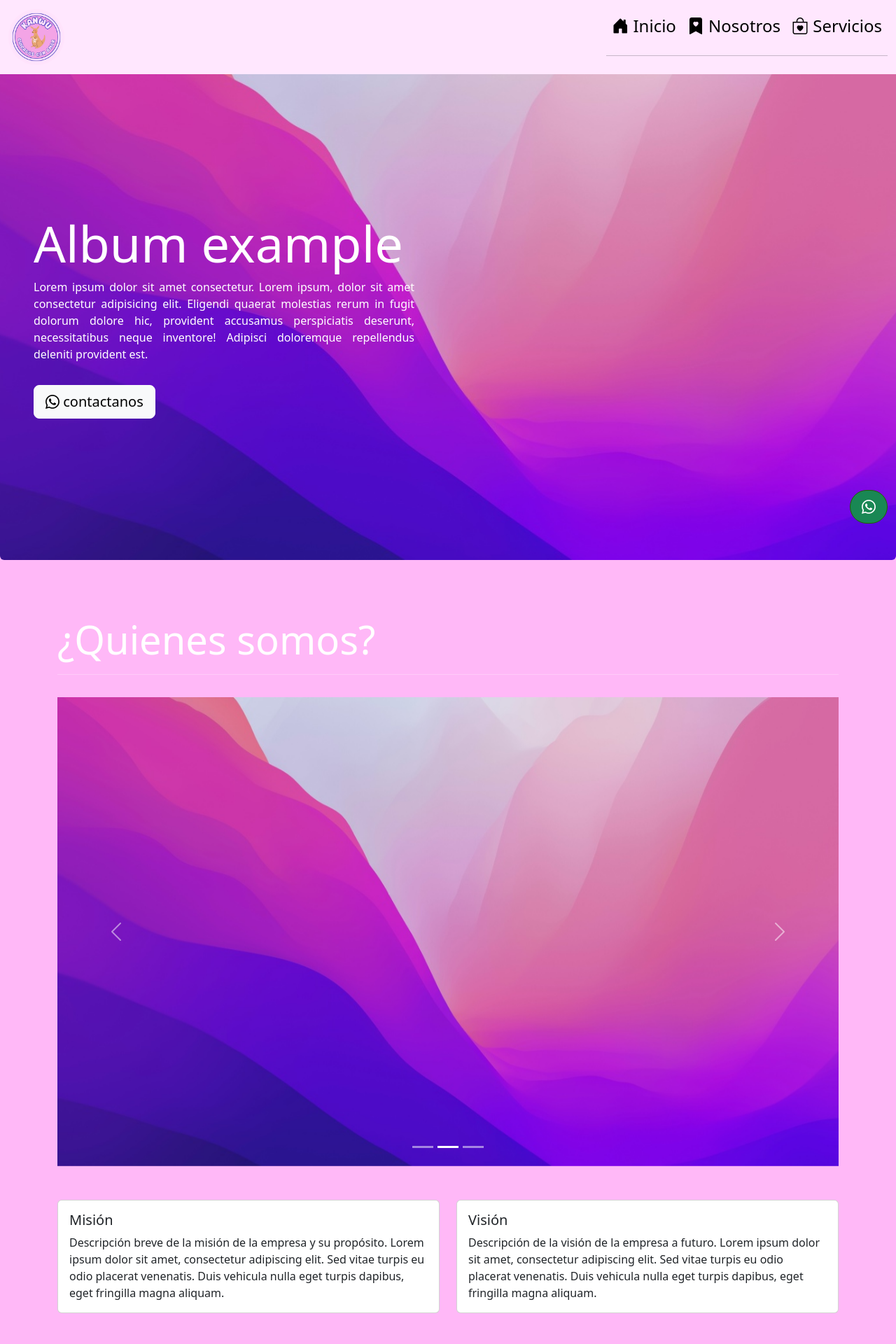
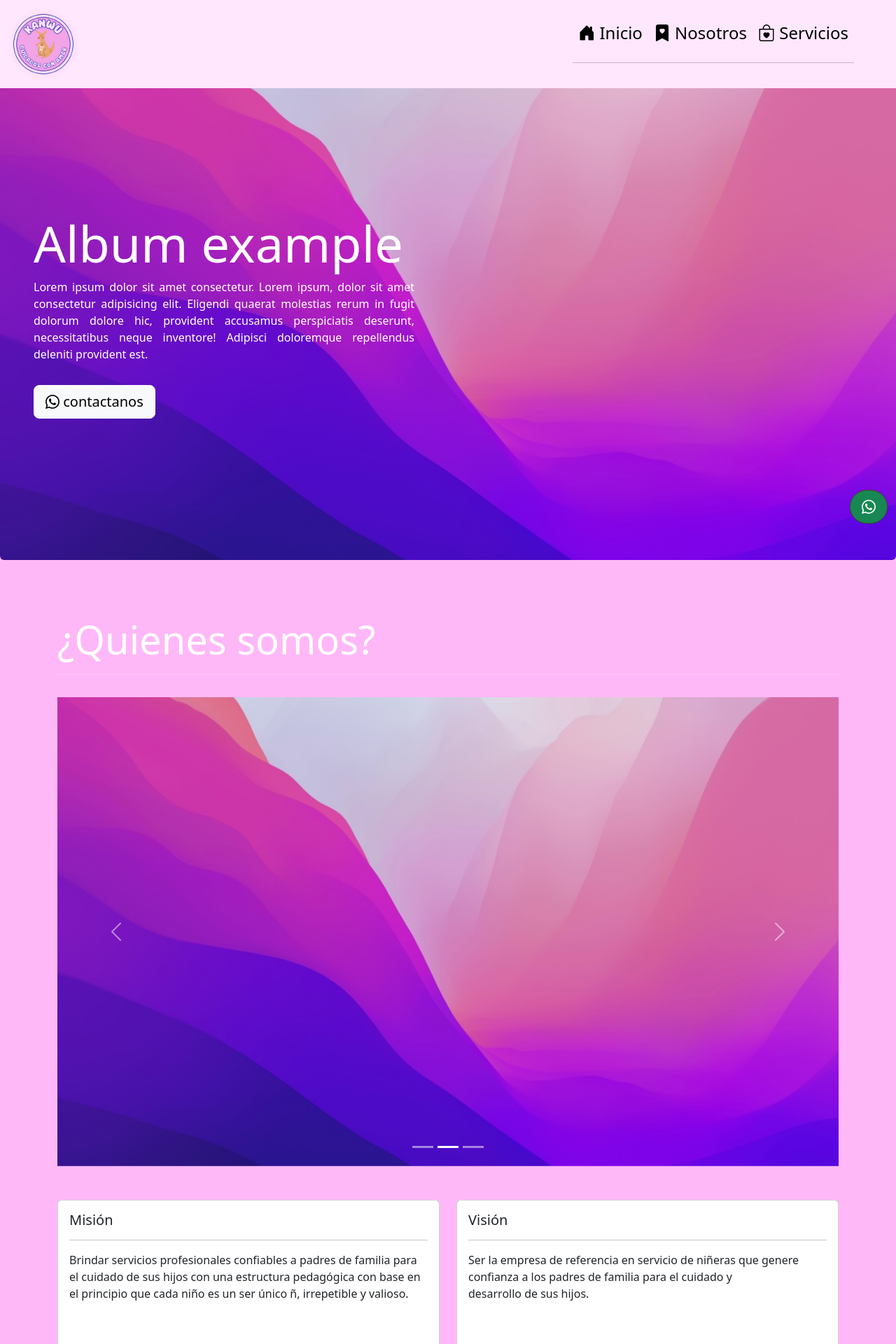
Before and after one commit to RubenCardenasV/nanys, an Angular app: page / in a window 1280 px wide. Shown: the top 1920 px of the page at 70% size. Built offline with nearby package versions, Linux system fonts and the light colour scheme.

Commit message:
[update]

```diff
--- a/src/app/app.component.css
+++ b/src/app/app.component.css
@@ -15,3 +15,9 @@ body {
   font-size: 2em;
   color: black;
 }
+
+
+
+.card-company {
+  height: 250px;
+}
--- a/src/app/app.component.html
+++ b/src/app/app.component.html
@@ -91,28 +91,24 @@
         </div>
         <div class="row mt-3">
           <div class="col-lg-6 col-mb-6 col-sm-6 ">
-            <div class="card">
+            <div class="card card-company">
               <div class="card-body">
                 <h5 class="card-title">Misión</h5>
+                <hr>
                 <p class="card-text">
-                  Descripción breve de la misión de la empresa y su propósito.
-                  Lorem ipsum dolor sit amet, consectetur adipiscing elit. Sed
-                  vitae turpis eu odio placerat venenatis. Duis vehicula nulla
-                  eget turpis dapibus, eget fringilla magna aliquam.
+                  {{mission}}
                 </p>
               </div>
             </div>
           </div>
 
           <div class="col-lg-6 col-mb-6 col-sm-6 ">
-            <div class="card">
+            <div class="card card-company">
               <div class="card-body">
                 <h5 class="card-title">Visión</h5>
+                <hr>
                 <p class="card-text">
-                  Descripción de la visión de la empresa a futuro. Lorem ipsum
-                  dolor sit amet, consectetur adipiscing elit. Sed vitae turpis
-                  eu odio placerat venenatis. Duis vehicula nulla eget turpis
-                  dapibus, eget fringilla magna aliquam.
+                  {{vission}}
                 </p>
               </div>
             </div>
--- a/src/app/app.component.ts
+++ b/src/app/app.component.ts
@@ -23,4 +23,8 @@ export class AppComponent {
   //     section.scrollIntoView({ behavior: 'smooth' });
   //   }
   // }
+
+//textos
+  mission: string = 'Brindar servicios profesionales confiables a padres de familia para el cuidado de sus hijos con una estructura pedagógica con base en el principio que cada niño es un ser único ñ, irrepetible y valioso.';
+  vission: string = 'Ser la empresa de referencia en servicio de niñeras que genere confianza a los padres de familia para el cuidado y desarrollo de sus hijos.';
 }
--- a/src/app/navbar/navbar.component.css
+++ b/src/app/navbar/navbar.component.css
@@ -0,0 +1,9 @@
+img{
+    height: 100px;
+    width: auto ;
+    border-radius: 3em;
+}
+
+nav{
+    background-color: rgb(255, 231, 254);
+}
--- a/src/app/navbar/navbar.component.html
+++ b/src/app/navbar/navbar.component.html
@@ -1,8 +1,8 @@
 
-<nav class="navbar fixed-top navbar-expand-lg navbar-light"  style="background-color: rgb(255, 231, 254)" *ngIf="isNavbarVisible">
+<nav class="navbar fixed-top navbar-expand-lg navbar-light" *ngIf="isNavbarVisible">
     <div class="container-fluid">
       <a class="navbar-brand" href="/">
-        <img src= {{rutaLogo}} style="height: 80px; width: auto ; border-radius: 3em;" alt="KANWU">
+        <img src= {{rutaLogo}} alt="KANWU">
       </a>
       <button
         class="navbar-toggler"
@@ -16,17 +16,17 @@
         <span class="navbar-toggler-icon"></span>
       </button>
       <div class="collapse navbar-collapse justify-content-end" style="font-size: 1.5em;" id="Menu">
-        <ul class="navbar-nav">
+        <ul class="navbar-nav px-5 ">
           <li class="nav-item">
-            <a class="nav-link active js-scroll-trigger"  (click)="scrollTo('home')"><i class="bi bi-house-door-fill"></i> Inicio</a>
+            <a class="nav-link active"  (click)="scrollTo('home')"><i class="bi bi-house-door-fill"></i> Inicio</a>
             <hr>
           </li>
           <li class="nav-item">
-            <a class="nav-link active js-scroll-trigger" (click)="scrollTo('us')"><i class="bi bi-bookmark-heart-fill"></i> Nosotros</a>
+            <a class="nav-link active" (click)="scrollTo('us')"><i class="bi bi-bookmark-heart-fill"></i> Nosotros</a>
             <hr>
           </li>
           <li class="nav-item">
-            <a class="nav-link active js-scroll-trigger"  (click)="scrollTo('services')"><i class="bi bi-bag-heart"></i> Servicios</a>
+            <a class="nav-link active"  (click)="scrollTo('services')"><i class="bi bi-bag-heart"></i> Servicios</a>
             <hr>
           </li>
         </ul>
--- a/src/app/navbar/navbar.component.ts
+++ b/src/app/navbar/navbar.component.ts
@@ -12,16 +12,17 @@ export class NavbarComponent {
   lastScrollPosition: number = 0;
 
   scrollTo(sectionId: string) {
+    const navbarCollapse = document.getElementById('Menu') as HTMLElement;
     var section = document.getElementById(sectionId);
     if (section) {
       section.scrollIntoView({ behavior: 'smooth' });
     }
+    navbarCollapse.classList.remove('show');
+
+
   }
 
   ngOnInit(): void {
-    $('.js-scroll-trigger').click(() => {
-      $('.navbar-collapse').collapse('hide');
-    });
   }
 
   @HostListener('window:scroll', [])
```
